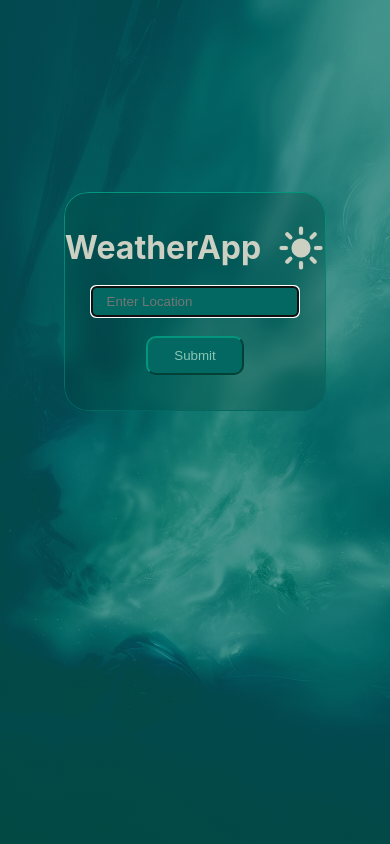
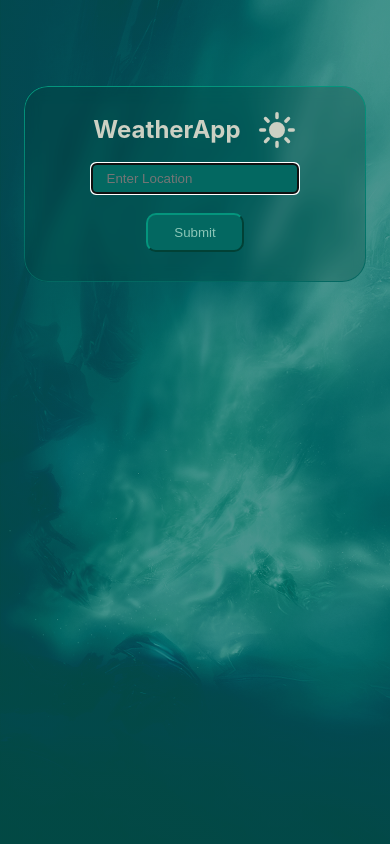
Before and after one commit to abbierm/weatherApp, a FastAPI app: page / in a window 390 px wide. Run offline with FastAPI, Linux system fonts and the light colour scheme; parts of the project's set-up code (start-up, migrations or seed data) failed here and were passed over.

Commit message:
updated mobile small screen css styling

```diff
--- a/app/static/style.css
+++ b/app/static/style.css
@@ -10,7 +10,6 @@
 
     --primary-300: hsl(175, 26%, 61%);
     --primary-200: hsl(165, 34%, 66%);
-    /*--primary-100: hsl(101, 45%, 88%);*/
     --primary-100: hsl(161, 43%, 84%);
 
     --neutral-100: hsl(78, 12%, 79%);
@@ -49,7 +48,7 @@ body {
     background-position: top left;
     font-family: nunito-sans, -apple-system, BlinkMacSystemFont, "Segoe UI", Roboto, Oxygen-Sans, Ubuntu, Cantarell, "Helvetica Neue", sans-serif;
     margin: 0 2rem;
-    padding: 10rem 2rem;
+    padding: 5rem 2rem;
 }
 
 h1 {
@@ -141,12 +140,13 @@ input#submit-button:hover {
    }
 
 .card {
+    font-size: 1rem;
     display: flex;
     flex-direction: column;
     justify-content: center;
     margin: 2rem auto;
     max-width: 550px;
-    padding: 1rem 2rem;
+    padding: 1rem 2.5rem;
 }
 
 
@@ -229,3 +229,58 @@ input#submit-button:hover {
 .top-r2-rc-spacer {
     flex-basis: .75;
 }
+
+
+@media (max-width: 600px) {
+    body {
+        margin: 0 .5rem;
+        padding: 5rem 1rem;
+    }
+
+    h1 {
+        font-size: 1.5rem;
+    }
+
+    ion-icon {
+        font-size: 2.5rem;
+    }
+
+    .card {
+        max-width: 500px;
+        margin: .35rem auto;
+        padding: .6rem;
+        font-size: 1rem;
+    }
+
+    #large-location {
+        font-size: 1.25rem;
+        margin: .5rem;
+        padding-left: .45rem;
+    }
+
+    #large-icon {
+        font-size: 2rem;
+    }
+
+    #large-temp-toggle-button {
+        font-size: 1.34rem;
+    }
+
+    #top-r2-lc-degree-toggle-button {
+        font-size: 1.34rem;
+    }
+
+    #hours {
+        padding-right: .45rem;
+    }
+
+    .top-r2 {
+        padding: .25rem .45rem .35rem .45rem;
+    }
+}
+
+@media (max-width: 400px) {
+    .card {
+        font-size: .8rem;
+    }
+}
--- a/app/website/routes.py
+++ b/app/website/routes.py
@@ -52,7 +52,6 @@ async def get_weather(
     if len(json_location) == 0:
         raise HTTPException(status_code=422, detail=f"{form_data.location} not found")
 
-
 	# Grab lat and lon from geocoding response
     try:
         lat, lon = json_location[0]['lat'], json_location[0]['lon']
@@ -65,6 +64,7 @@ async def get_weather(
     weather_url = f"{s.base_weather_url}&units=metric&exclude=minutely&{coordinates_string}"
     json_weather = await client.query_url(url=weather_url)
 
+
     # Cull large weather response just for needed entities
     formatted_weather_dict = format_weather_info(json_weather, json_location[0]['display_name'])
 
```
